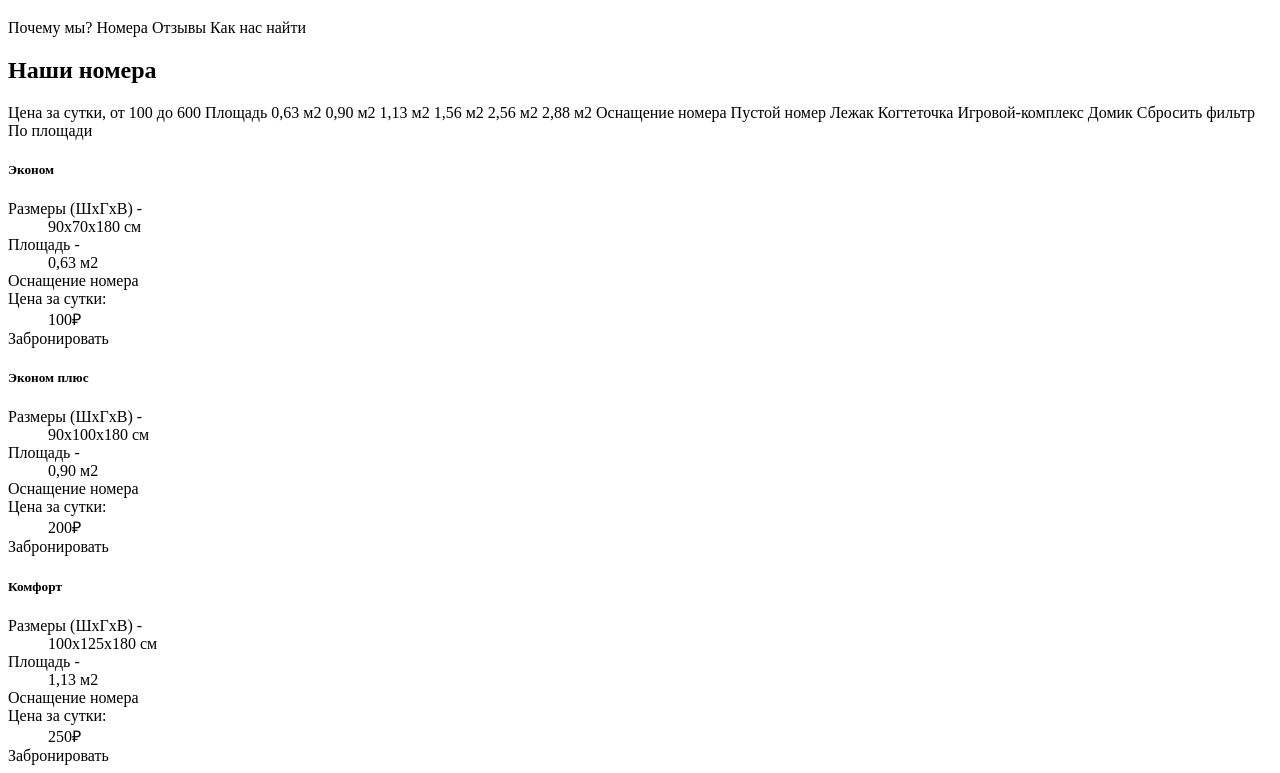
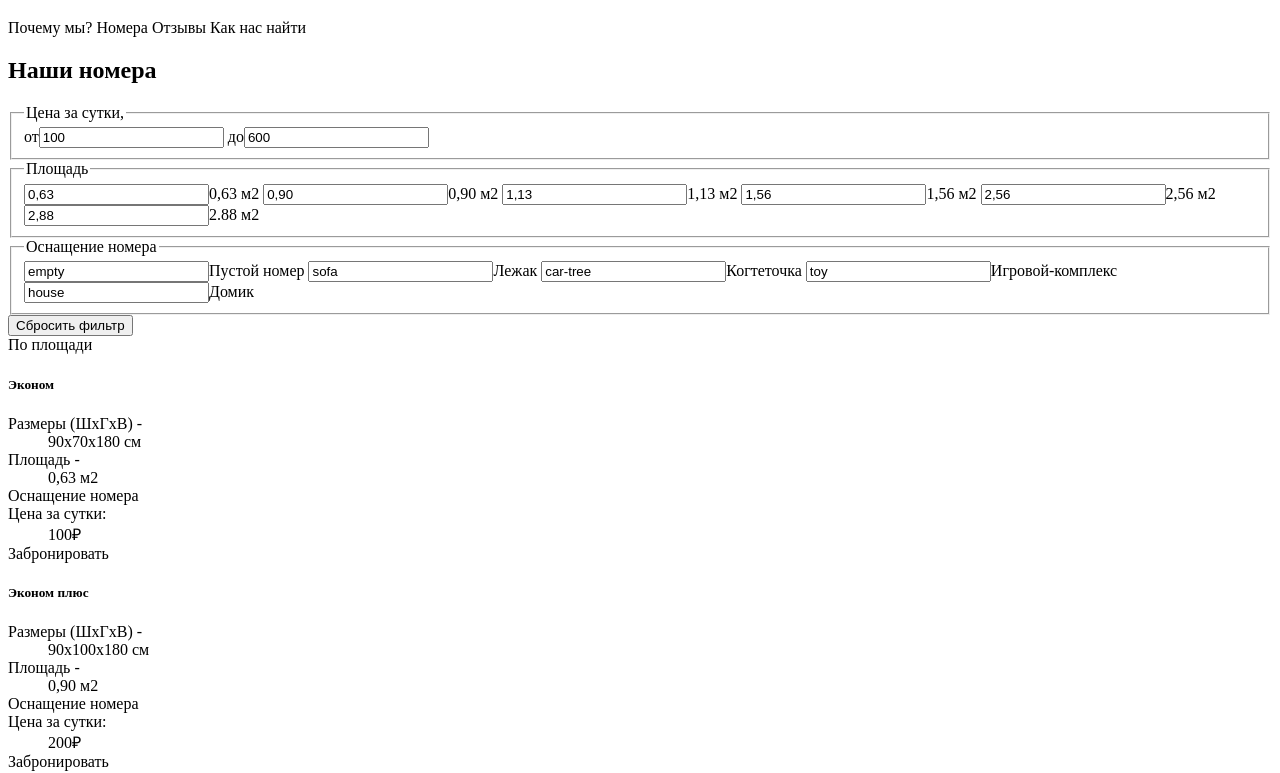
Before and after one commit to trofinata/maket4, a plain HTML site: page katalog.html in a window 1280 px wide. Shown: the part 61-834 px from the top of the page. Drawn offline with Linux system fonts and the light colour scheme.

Commit message:
Размечает формы

```diff
--- a/katalog.html
+++ b/katalog.html
@@ -15,22 +15,31 @@
 	<main>
 		<section class="filter">
 			<h2>Наши номера</h2>
-			Цена за сутки,
-			от 100 до 600
-			Площадь
-			0,63 м2
-			0,90 м2
-			1,13 м2
-			1,56 м2
-			2,56 м2
-			2,88 м2
-			Оснащение номера
-			Пустой номер
-			Лежак
-			Когтеточка
-			Игровой-комплекс
-			Домик
-			Сбросить фильтр
+			<form class="filter-form" action="#" method="get">
+				<fieldset>
+					<legend>Цена за сутки,</legend>
+					<label>от<input type="text" value="100"></label>
+					<label>до<input type="text" value="600"></label>
+				</fieldset>
+				<fieldset>
+					<legend>Площадь</legend>
+					<label><input type="cheсkbox" name="area" cheked value="0,63">0,63 м2</label>
+					<label><input type="cheсkbox" name="area" cheked value="0,90">0,90 м2</label>
+					<label><input type="cheсkbox" name="area" cheked value="1,13">1,13 м2</label>
+					<label><input type="cheсkbox" name="area" cheked value="1,56">1,56 м2</label>
+					<label><input type="cheсkbox" name="area" cheked value="2,56">2,56 м2</label>
+					<label><input type="cheсkbox" name="area" cheked value="2,88">2.88 м2</label>
+				</fieldset>
+				<fieldset>
+					<legend>Оснащение номера</legend>
+					<label><input type="cheсkbox" name="equipment" cheked value="empty">Пустой номер</label>
+					<label><input type="cheсkbox" name="equipment" cheked value="sofa">Лежак</label>
+					<label><input type="cheсkbox" name="equipment" cheked value="car-tree">Когтеточка</label>
+					<label><input type="cheсkbox" name="equipment" cheked value="toy">Игровой-комплекс</label>
+					<label><input type="cheсkbox" name="equipment" cheked value="house">Домик</label>
+				</fieldset>
+				<button type="reset">Сбросить фильтр</button>
+			</form>
 			По площади
 			<h5>Эконом</h5>
 			<dl>
```
Also changed, not shown: card.html (+8 -6 lines), index.html (+8 -6 lines).
